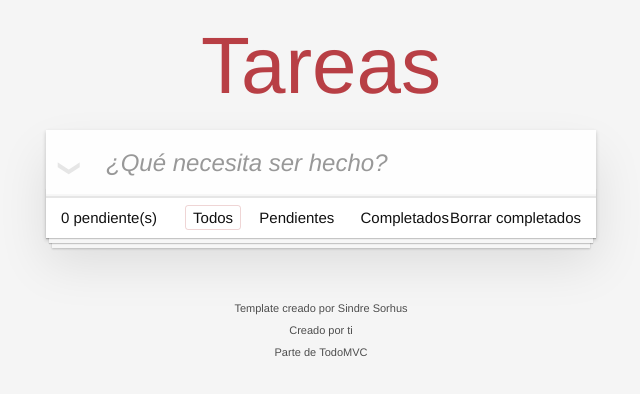
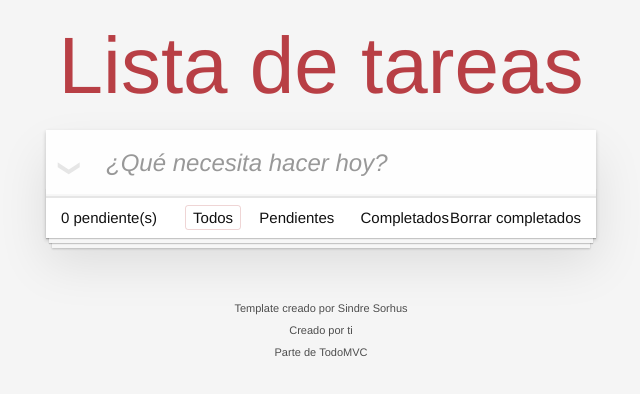
Before and after one commit to LeonardoMV94/todo-js-webpack, a website built with webpack: page src/index.html in a window 1280 px wide. Shown: the whole page, without its empty margins (319-959 px from the left). Built offline with nearby package versions, Linux system fonts and the light colour scheme.

Commit message:
correcciones

```diff
--- a/src/index.html
+++ b/src/index.html
@@ -3,13 +3,13 @@
 	<head>
 		<meta charset="utf-8">
 		<meta name="viewport" content="width=device-width, initial-scale=1">
-		<title>Template • TodoMVC</title>
+		<title>To-Do</title>
 	</head>
 	<body>
 		<section class="todoapp">
 			<header class="header">
-				<h1>Tareas</h1>
-				<input class="new-todo" placeholder="¿Qué necesita ser hecho?" autofocus>
+				<h1>Lista de tareas</h1>
+				<input class="new-todo" placeholder="¿Qué necesita hacer hoy?" autofocus>
 			</header>
 			<!-- This section should be hidden by default and shown when there are todos -->
 			<section class="main">
--- a/src/js/componentes.js
+++ b/src/js/componentes.js
@@ -43,7 +43,6 @@ export const crearTodoHtml = ( todo )=> {
 };
 
 //eventos
-
 txtInput.addEventListener('keyup' , (event) => {
     if (event.keyCode === 13 && txtInput.value.length > 0 ){
         const nuevoTodo = new Todo( txtInput.value)
```
